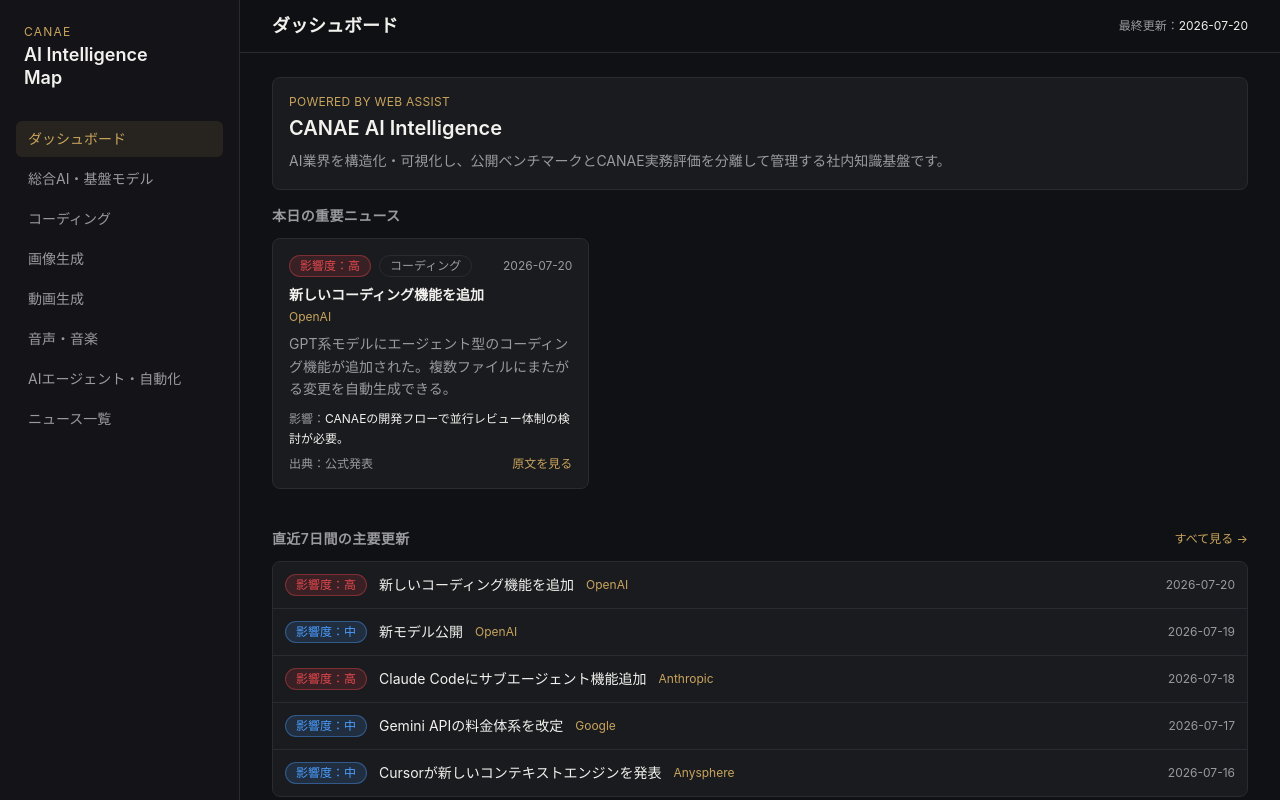
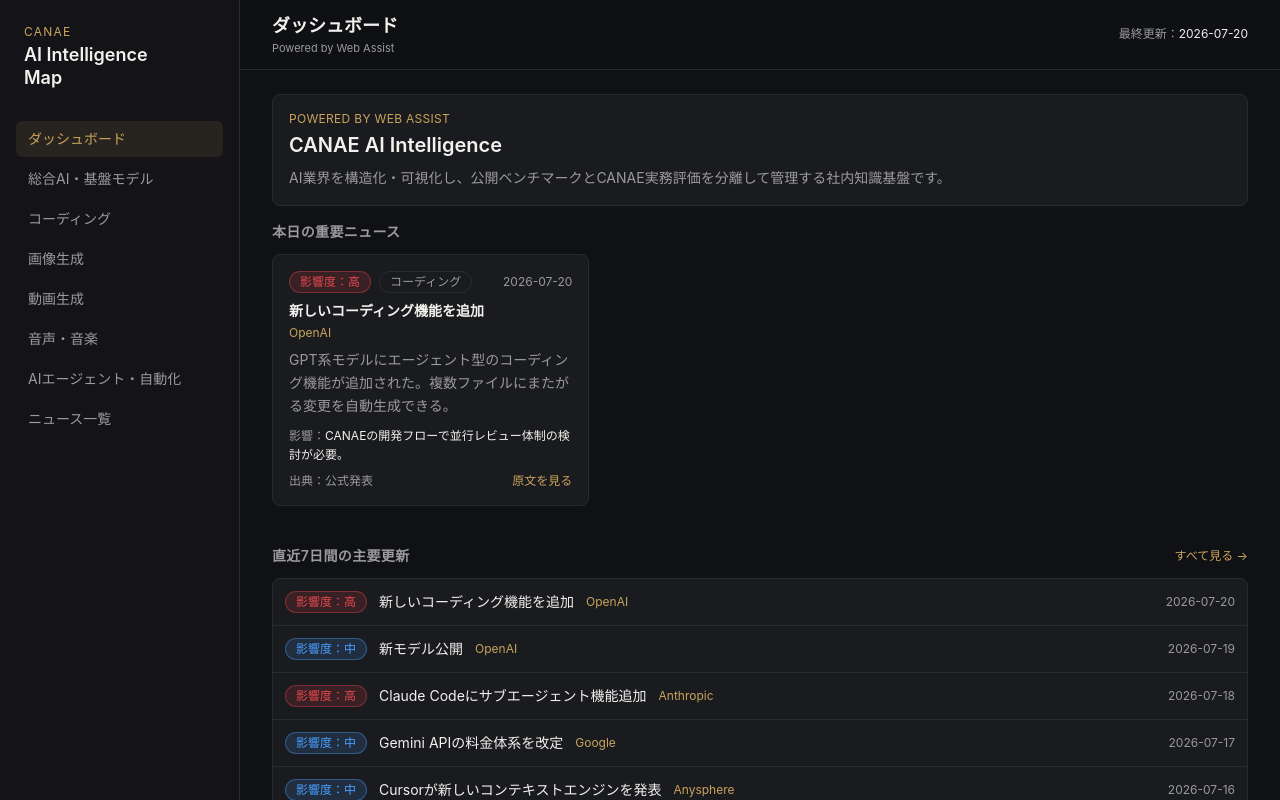
Before and after one commit to canae-tokyo/canae-ai-intelligence, a Next.js app in the folder C-Ai-Map/: page / in a window 1280 px wide. Shown: the top 800 px of the page. Built offline with nearby package versions, Linux system fonts and the light colour scheme.

Commit message:
Add governance docs and verified data controls

```diff
--- a/C-Ai-Map/components/Header.tsx
+++ b/C-Ai-Map/components/Header.tsx
@@ -17,7 +17,10 @@
   return (
     <header className="sticky top-0 z-10 border-b border-base-border bg-base-bg/95 backdrop-blur">
       <div className="flex items-center justify-between px-4 py-3 md:px-8">
-        <h2 className="text-base font-semibold text-ink md:text-lg">{title}</h2>
+        <div>
+          <h2 className="text-base font-semibold text-ink md:text-lg">{title}</h2>
+          <p className="text-[11px] text-ink-muted">Powered by Web Assist</p>
+        </div>
         <p className="text-xs text-ink-muted">
           最終更新：<span className="text-ink">{lastUpdated}</span>
         </p>
```
